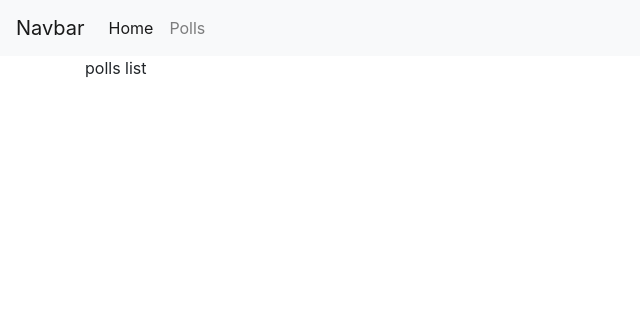
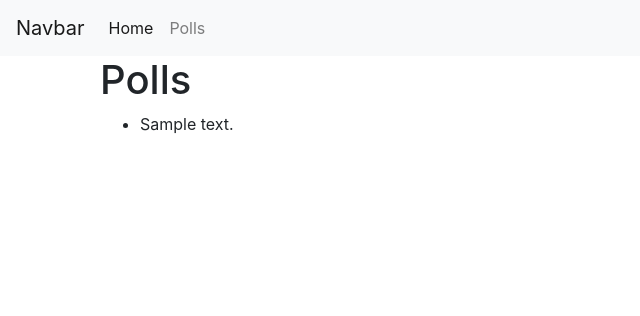
Before and after one commit to philippbruhin/pollme, a Django app: page /polls/list/ in a window 1280 px wide. Shown: the top 316 px of the page, without its empty margins (0-640 px from the left). Run offline with Django 3.2, Linux system fonts and the light colour scheme; tables that the repository leaves empty hold one stand-in row (values such as "Sample post"); some libraries are stand-ins or nearby versions.

Commit message:
polls ordering

```diff
--- a/pollme/polls/admin.py
+++ b/pollme/polls/admin.py
@@ -1,4 +1,5 @@
 from django.contrib import admin
-from .models import Poll
+from .models import Poll, Choice
 
+admin.site.register(Choice)
 admin.site.register(Poll)
--- a/pollme/polls/models.py
+++ b/pollme/polls/models.py
@@ -6,3 +6,11 @@ class Poll(models.Model):
 
     def __str__(self):
         return self.text
+
+class Choice(models.Model):
+    question = models.ForeignKey(Poll, on_delete=models.CASCADE)
+    choice_text = models.CharField(max_length=255)
+    votes = models.IntegerField(default=0)
+
+    def __str__(self):
+        return "{} - {}".format(self.question.text[:25], self.choice_text[:25])
--- a/pollme/polls/templates/polls/polls_list.html
+++ b/pollme/polls/templates/polls/polls_list.html
@@ -1,5 +1,12 @@
 {% extends "base.html" %}
 
 {% block content %}
-  polls list
+  <div class="container">
+    <h1>Polls</h1>
+    <ul>
+      {% for poll in polls %}
+        <li>{{ poll }}</li>
+      {% endfor %}
+    </ul>
+  </div>
 {% endblock %}
--- a/pollme/polls/views.py
+++ b/pollme/polls/views.py
@@ -1,4 +1,11 @@
 from django.shortcuts import render
+from .models import Poll
 
 def polls_list(request):
-    return render(request, 'polls/polls_list.html')
+    """
+    Renders the polls_list.html template which lists all the
+    currently available polls.
+    """
+    polls = Poll.objects.all()
+    context = {'polls': polls}
+    return render(request, 'polls/polls_list.html', context)
```
Also changed, not shown: pollme/polls/migrations/0002_choice.py (added).
